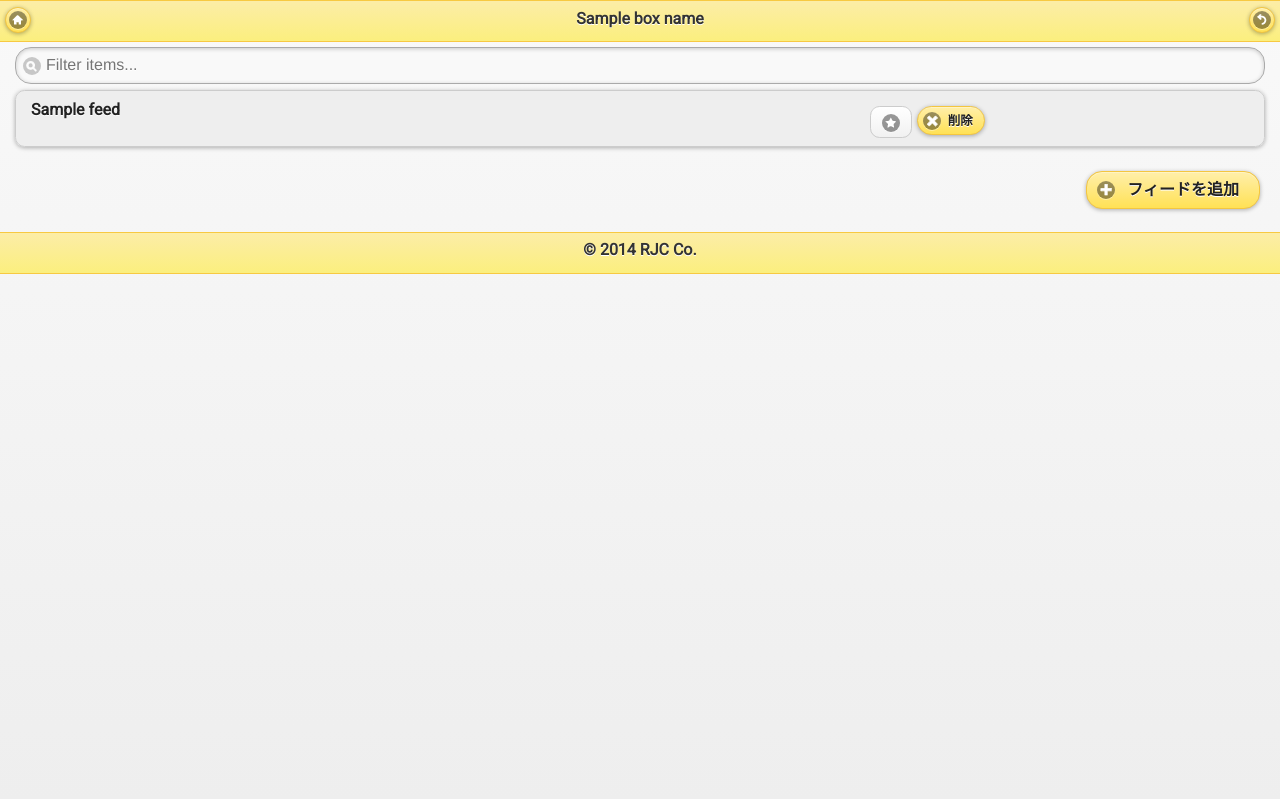
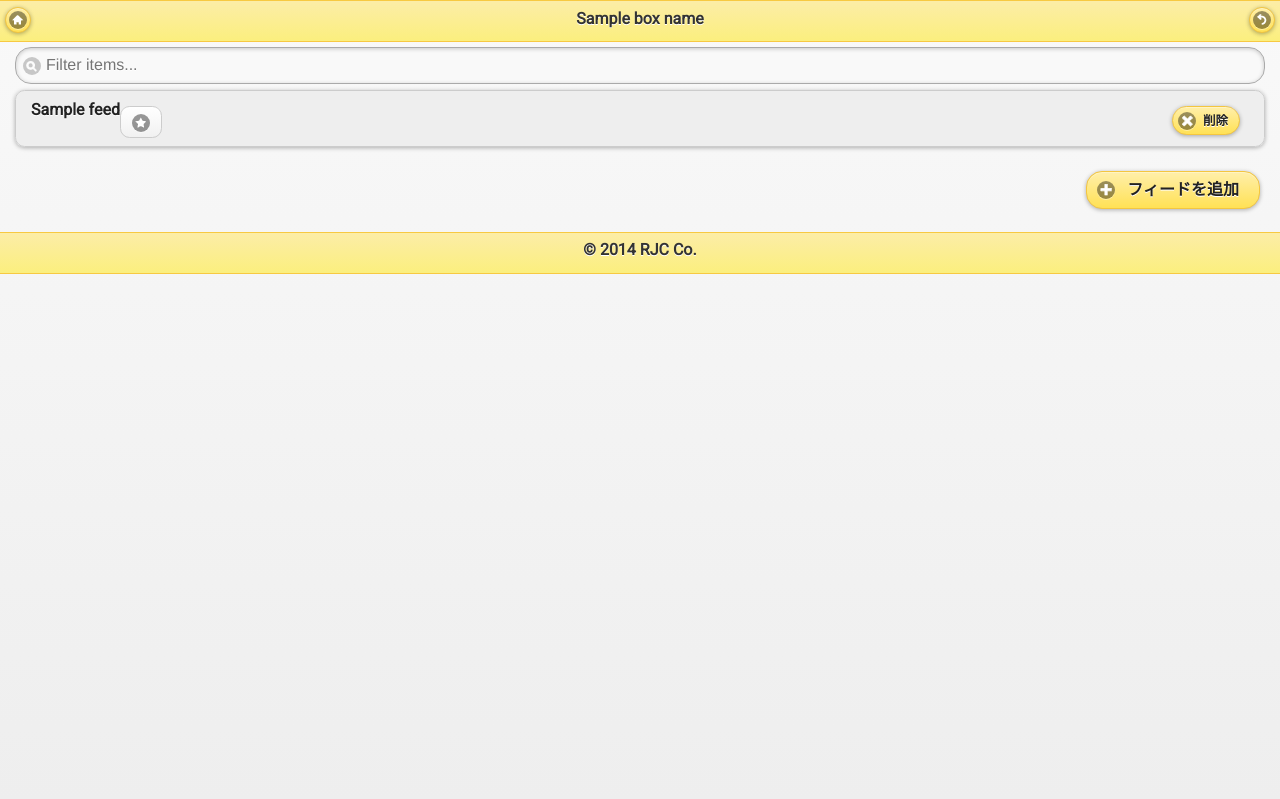
Before and after one commit to rjc-s-oono/feedknot, a Django app: template src/templates/feedknot/feed.html in a window 1280 px wide. Shown: the top 799 px of the page. Run offline with Django 3.2, Linux system fonts and the light colour scheme; the template is opened without the code that fills it: most values are stand-ins (such as "Sample title", 1, 10 or a date in 2020); some libraries are stand-ins or nearby versions.

Commit message:
Modify feed list css.

```diff
--- a/src/templates/feedknot/feed.html
+++ b/src/templates/feedknot/feed.html
@@ -10,17 +10,14 @@
 .ui-li-feed{
     height: 2em;
 }
-.ui-grid-feed .ui-block-a{
-    width: 60%;
-    align-vertical: middle;
-}
-.ui-grid-feed .ui-block-b{
-    width: 150px;
+.ui-grid-feed .ui-block-a,
+.ui-grid-feed .ui-block-b,
+.ui-grid-feed .ui-block-c {
     align-vertical: middle;
 }
 .ui-grid-feed .ui-block-c{
-    width: 50px;
-    align-vertical: middle;
+    float: right;
+    width: 82px;
 }
 </style>
 {% endblock %}
@@ -140,7 +137,7 @@
                                 {% endif %}
                             {% endfor %}
                         </div>
-                        <div class="ui-block-c" align="right">
+                        <div class="ui-block-c">
                             <a href="#" data-role="button" data-inline="true" rel="external"
                                data-icon="delete" data-theme="e" data-mini="true" class="deleteButton"
                                onclick="deleteFeed({{feed.id}})">削除</a>
```
